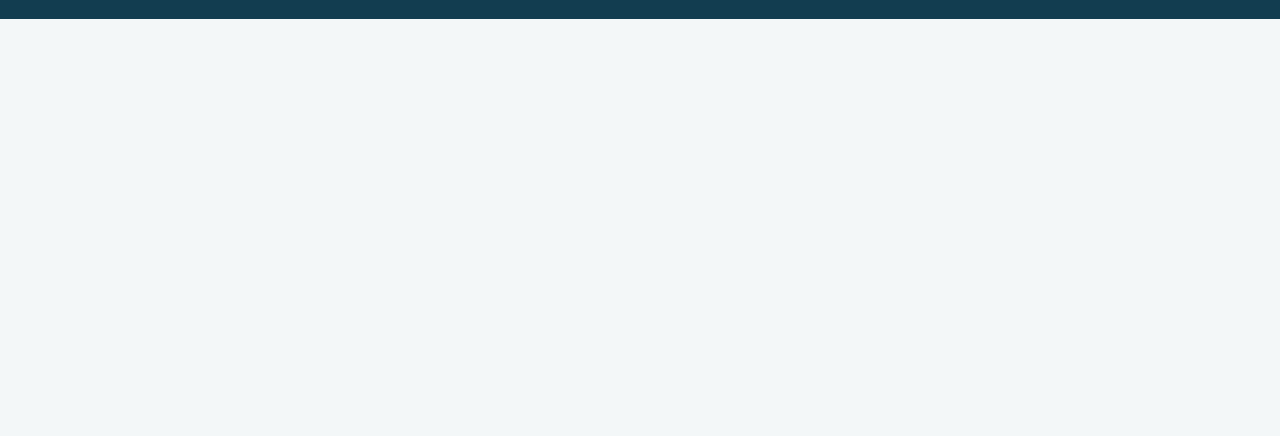
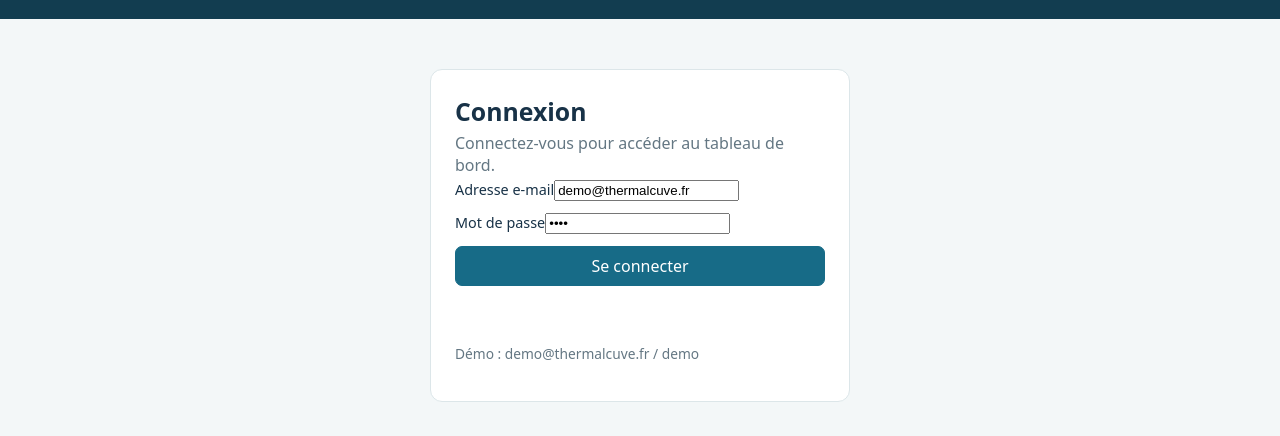
Before and after one commit to Vixtor1318/thermal-cuve-by-alpinnov, a plain HTML site: page index.html in a window 1280 px wide. Shown: the part 80-516 px from the top of the page. Drawn offline with Linux system fonts and the light colour scheme.

Commit message:
Add login section to index.html

```diff
--- a/index.html
+++ b/index.html
@@ -20,6 +20,17 @@
 <body>
   <header><div><strong>Thermal Cuve</strong><p>Gestion des températures de la résidence</p></div><div class="company"><div><strong class="company-name">Alp'Innov</strong><p>Innover pour économiser, préserver pour demain.</p></div><img class="company-logo" src="logo.png" alt="Logo Alp'Innov"></div></header>
   <main>
+    <section id="login" style="max-width:420px;margin:50px auto;padding:24px;background:white;border:1px solid #dce6e9;border-radius:12px" aria-labelledby="login-title">
+      <h1 id="login-title">Connexion</h1>
+      <p class="muted">Connectez-vous pour accéder au tableau de bord.</p>
+      <form id="login-form" style="display:grid;gap:12px">
+        <label>Adresse e-mail<input id="login-email" type="email" autocomplete="username" value="demo@thermalcuve.fr" required></label>
+        <label>Mot de passe<input id="login-password" type="password" autocomplete="current-password" value="demo" required></label>
+        <button class="primary" type="submit">Se connecter</button>
+        <p id="login-error" role="alert" aria-live="polite" style="color:#a32929;min-height:1.4em;margin:0"></p>
+        <p class="notice">Démo : demo@thermalcuve.fr / demo</p>
+      </form>
+    </section>
     <div id="dashboard" hidden>
     <div class="heading"><h1>Résidence Les Tilleuls</h1><span class="online">● Système en ligne</span></div>
     <section class="grid" aria-label="Commandes de chauffage">
```
